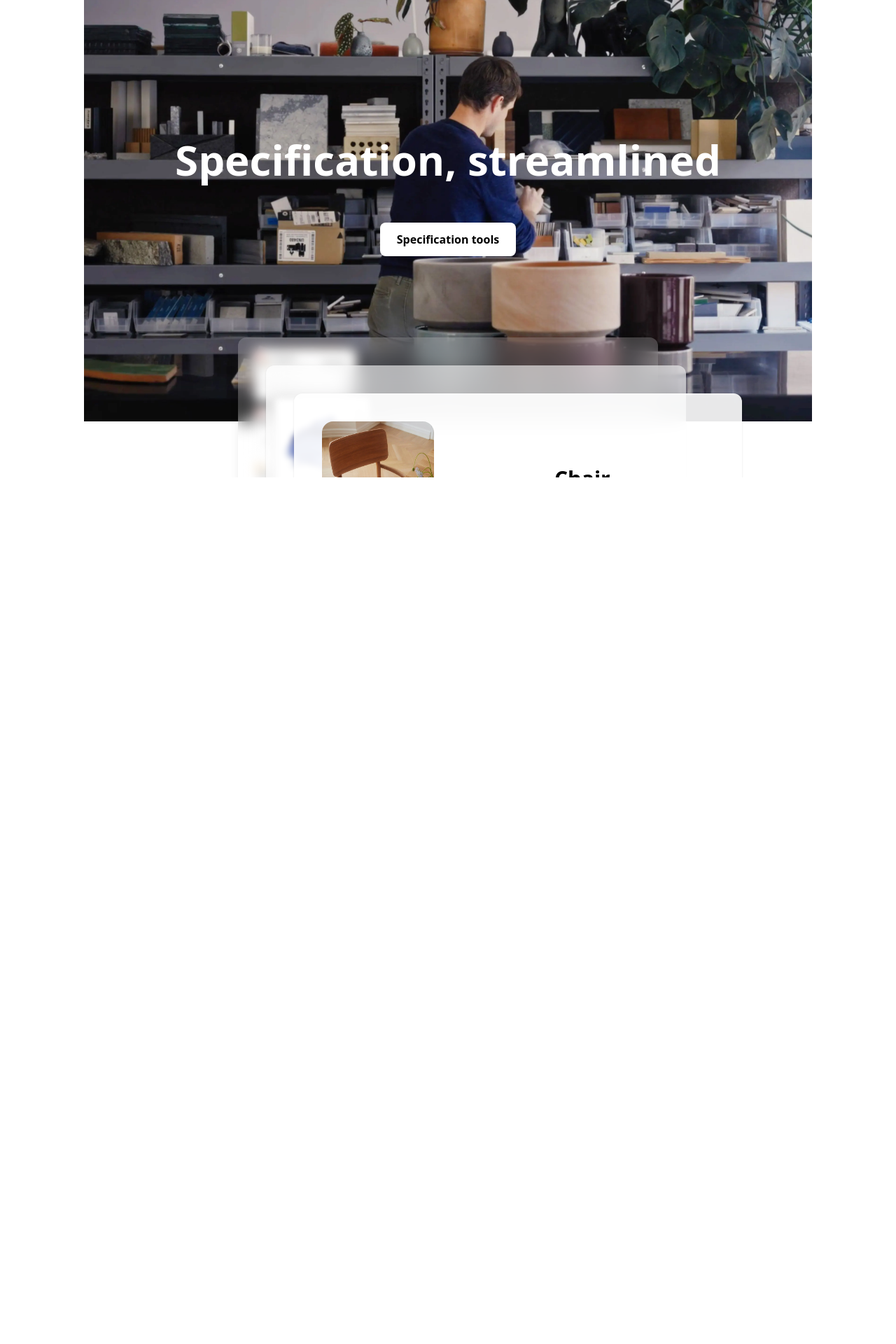
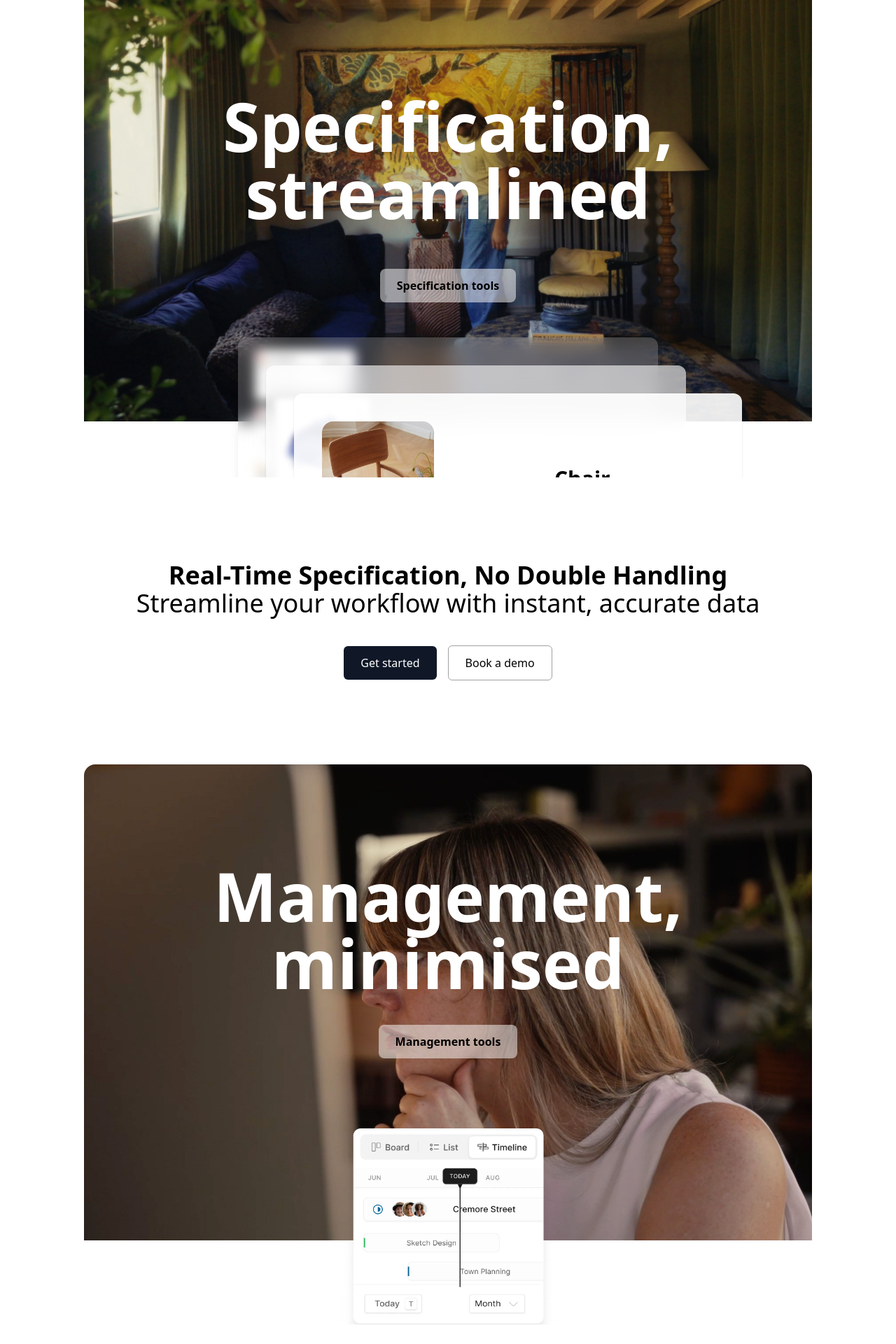
Before and after one commit to salmamehrez85/Programa, a Vue app: page / in a window 1280 px wide. Shown: the part 2980-4900 px from the top of the page at 70% size. Before the commit the page ends 3982 px from the top, so only its background shows below. Built offline with nearby package versions, Linux system fonts and the light colour scheme.

Commit message:
Management, minimised Section

```diff
--- a/src/App.vue
+++ b/src/App.vue
@@ -11,6 +11,8 @@ import board from "@/assets/board.webp";
 import quickbooks from "@/assets/quickbooks.webp";
 import clientDashboard from "@/assets/clientDashboard.webp";
 import productApproval from "@/assets/productApproval.webp";
+import managementbg from "@/assets/managementbg.jpg";
+import Specificationbg from "@/assets/Specificationbg.jpg";
 
 import { ref } from "vue";
 </script>
@@ -271,7 +273,7 @@ import { ref } from "vue";
     >
       <!-- Background Image -->
       <img
-        :src="interior"
+        :src="Specificationbg"
         alt="Background"
         class="absolute inset-0 w-full h-180 object-cover z-0"
       />
@@ -283,11 +285,11 @@ import { ref } from "vue";
       <div
         class="relative z-20 flex flex-col items-center justify-center h-full text-white text-center"
       >
-        <h1 class="text-5xl md:text-6xl font-bold mb-15">
+        <h1 class="md:text-8xl font-semibold mb-15">
           Specification, streamlined
         </h1>
         <button
-          class="cursor-pointer px-6 py-3 bg-white text-black rounded-lg font-semibold hover:bg-gray-200 transition"
+          class="cursor-pointer px-6 py-3 bg-white/50 text-black rounded-lg font-semibold hover:bg-gray-200 transition"
         >
           Specification tools
         </button>
@@ -337,6 +339,64 @@ import { ref } from "vue";
         </div>
       </div>
     </div>
+
+    <!-- Book a Demo 2-->
+    <div
+      class="flex flex-col items-center justify-center px-4 py-10 text-center"
+    >
+      <h1 class="text-4xl font-semibold">
+        Real-Time Specification, No Double Handling
+      </h1>
+      <p class="text-4xl pb-10">
+        Streamline your workflow with instant, accurate data
+      </p>
+      <div class="flex flex-row gap-4 items-center">
+        <button
+          class="cursor-pointer bg-gray-900 text-white px-6 py-3 rounded-md font-medium hover:bg-gray-600 transition-colors"
+        >
+          Get started
+        </button>
+        <button
+          class="cursor-pointer px-6 py-3 font-medium rounded-md border border-neutral-400 hover:bg-gray-200 transition-colors"
+        >
+          Book a demo
+        </button>
+      </div>
+    </div>
+
+    <!-- Management, minimised -->
+    <div
+      class="relative h-screen overflow-hidden mx-30 rounded-2xl my-20 bg-white"
+    >
+      <!-- Background Image -->
+      <img
+        :src="managementbg"
+        alt="Background"
+        class="absolute inset-0 w-full h-170 object-cover z-0"
+      />
+
+      <!-- Overlay -->
+      <div class="absolute inset-0 z-10"></div>
+
+      <!-- Heading + Button -->
+      <div
+        class="relative z-20 flex flex-col items-center justify-center h-full text-white text-center bottom-30"
+      >
+        <h1 class="md:text-8xl font-semibold">Management, minimised</h1>
+        <button
+          class="cursor-pointer mt-10 px-6 py-3 bg-white/50 text-black rounded-lg font-semibold hover:bg-gray-200 transition"
+        >
+          Management tools
+        </button>
+      </div>
+
+      <!-- Card  -->
+      <div
+        class="flex flex-col absolute bottom-1 left-1/2 transform -translate-x-1/2 z-30 top-130"
+      >
+        <img :src="light" alt="paint" class="w-80 h-90 rounded-2xl" />
+      </div>
+    </div>
   </div>
 </template>
 
```
Also changed, not shown: src/assets/managementbg.jpg (added), src/assets/specificationbg.jpg (added).
